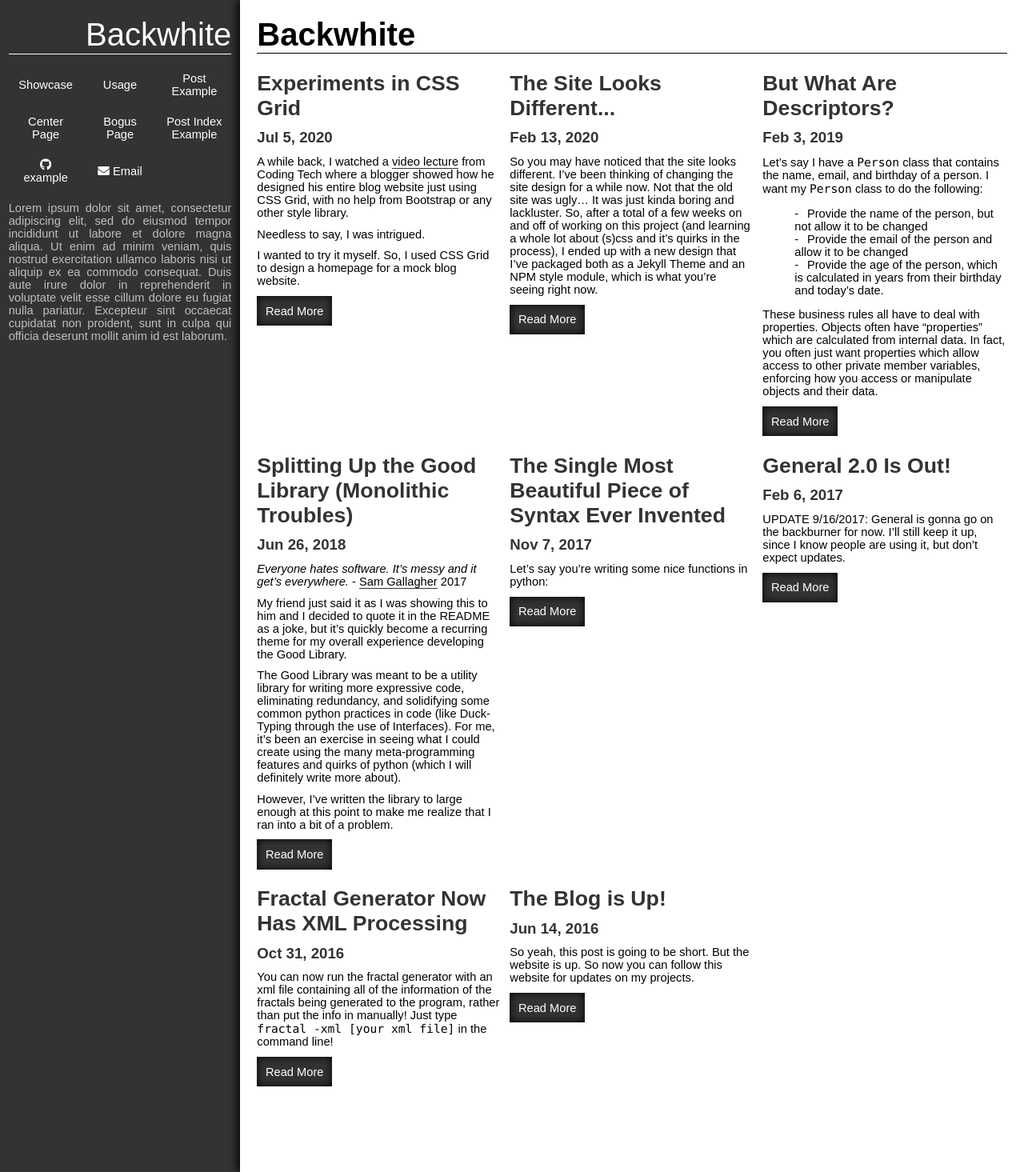
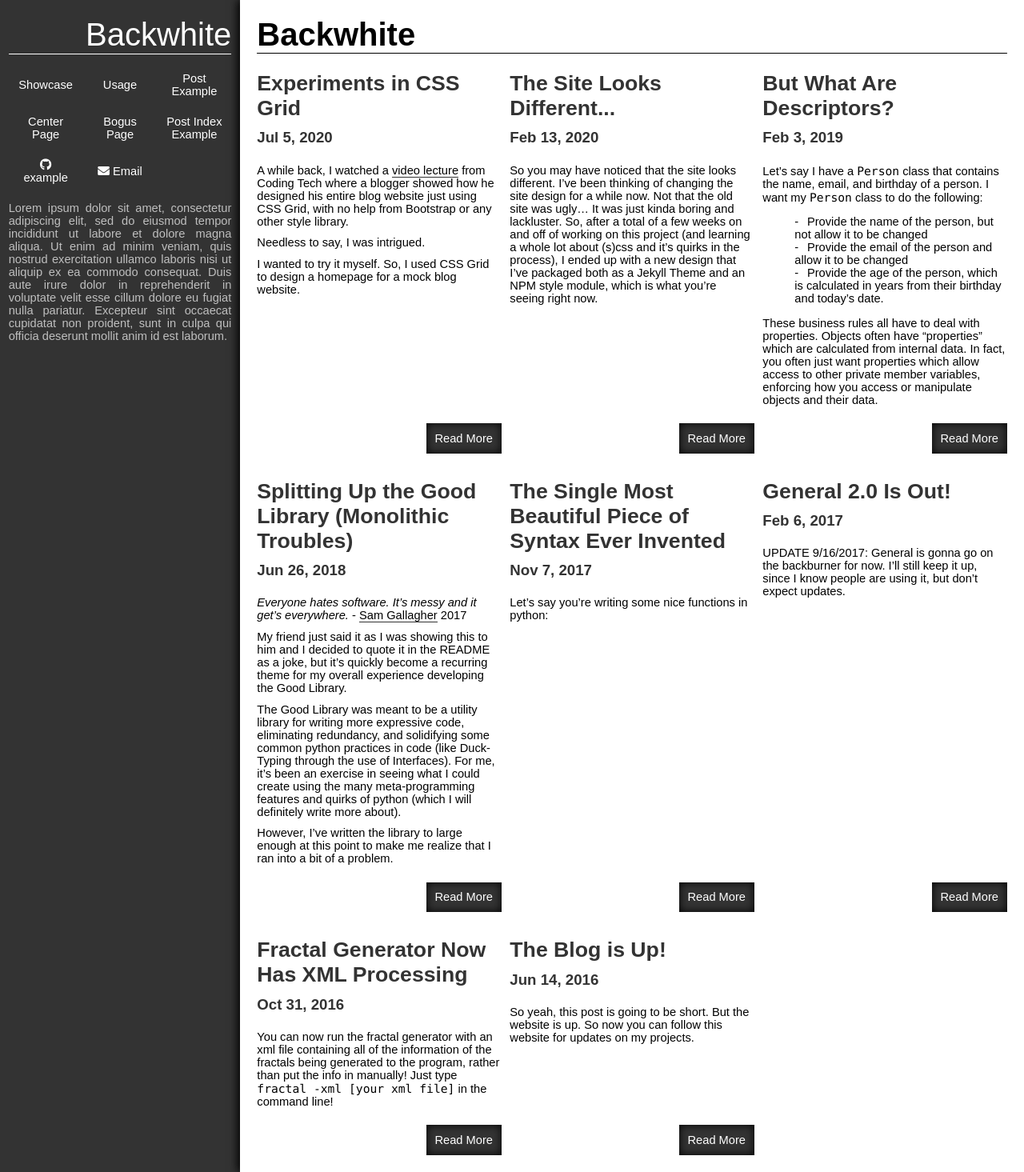
Before and after one commit to andydevs/jekyll-theme-backwhite, a Jekyll site: the page built from post-index-example.html, in a window 1280 px wide. Shown: the whole page at 80% size. Built offline with Jekyll 4.4.1, drawn with Linux system fonts in a browser that asks for light colours.

Commit message:
Moved read more buttons to the bottom right of the post snippet

```diff
--- a/_layouts/post-index.html
+++ b/_layouts/post-index.html
@@ -10,11 +10,15 @@ layout: default
 <div class="bw-post-grid">
     {% for post in site.posts %}
         <div class="bw-post">
-            <h3 class="bw-post-title">{{ post.title }}</h3>
-            {% if post.date %}
-                <h4 class="bw-post-date">{{ post.date | date: "%b %-d, %Y" }}</h4>
-            {% endif %}
-            <p class="bw-post-excerpt">{{ post.excerpt }}</p>
+            <div class="bw-post-header">
+                <h3 class="bw-post-title">{{ post.title }}</h3>
+                {% if post.date %}
+                    <h4 class="bw-post-date">{{ post.date | date: "%b %-d, %Y" }}</h4>
+                {% endif %}
+            </div>
+            <div class="bw-post-excerpt">
+                {{ post.excerpt }}
+            </div>
             <p class="bw-post-links">
                 <a class="bw-cutout-button"
                     href="{{ post.url | prepend: site.baseurl }}">
--- a/_sass/jekyll-theme-backwhite/_post-index.scss
+++ b/_sass/jekyll-theme-backwhite/_post-index.scss
@@ -1,5 +1,16 @@
 .bw-post-grid {
     display: grid;
     grid-template-columns: repeat(3, 1fr);
+    row-gap: $spacing-unit;
     column-gap: $spacing-unit;
+
+    .bw-post {
+        display: grid;
+        grid-template-rows: auto 1fr auto;
+
+        .bw-post-links {
+            display: inline-block;
+            text-align: right;
+        }
+    }
 }
```
Also changed, not shown: TODO.md (+0 -4 lines).
